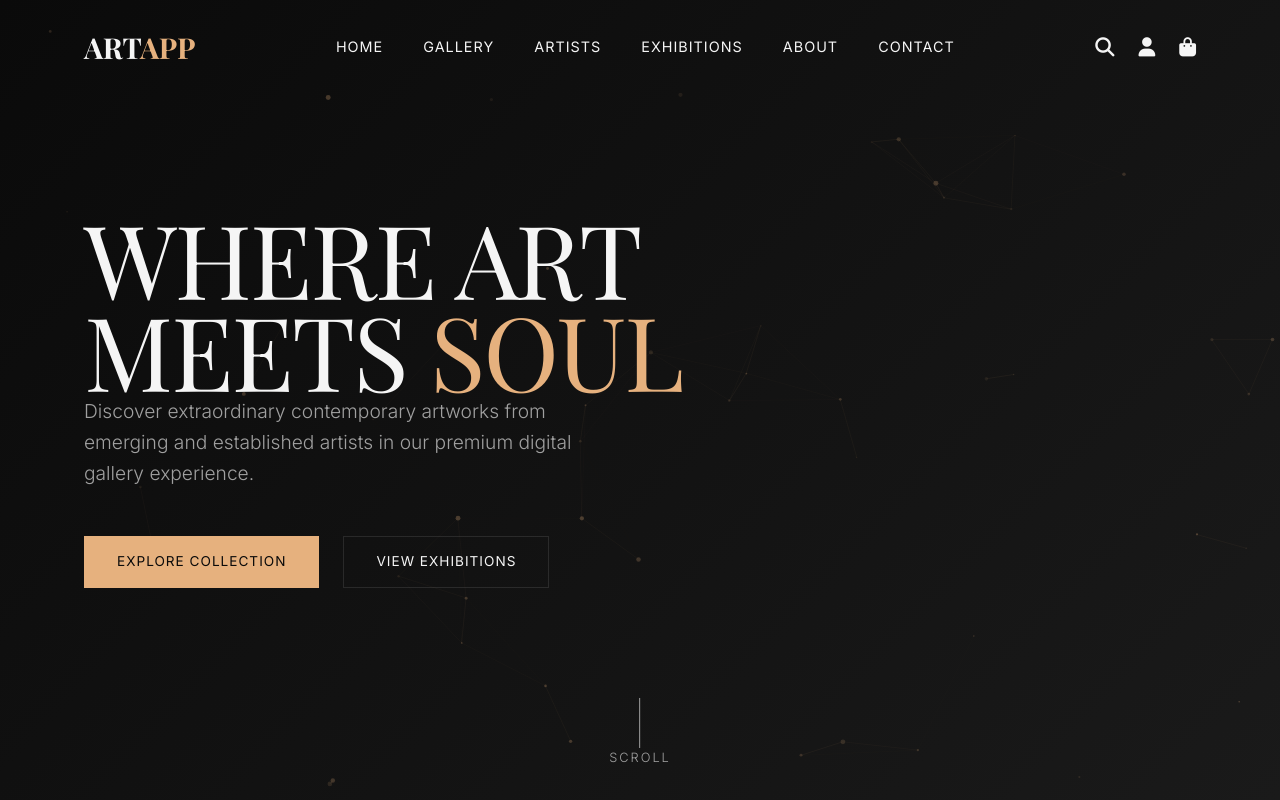
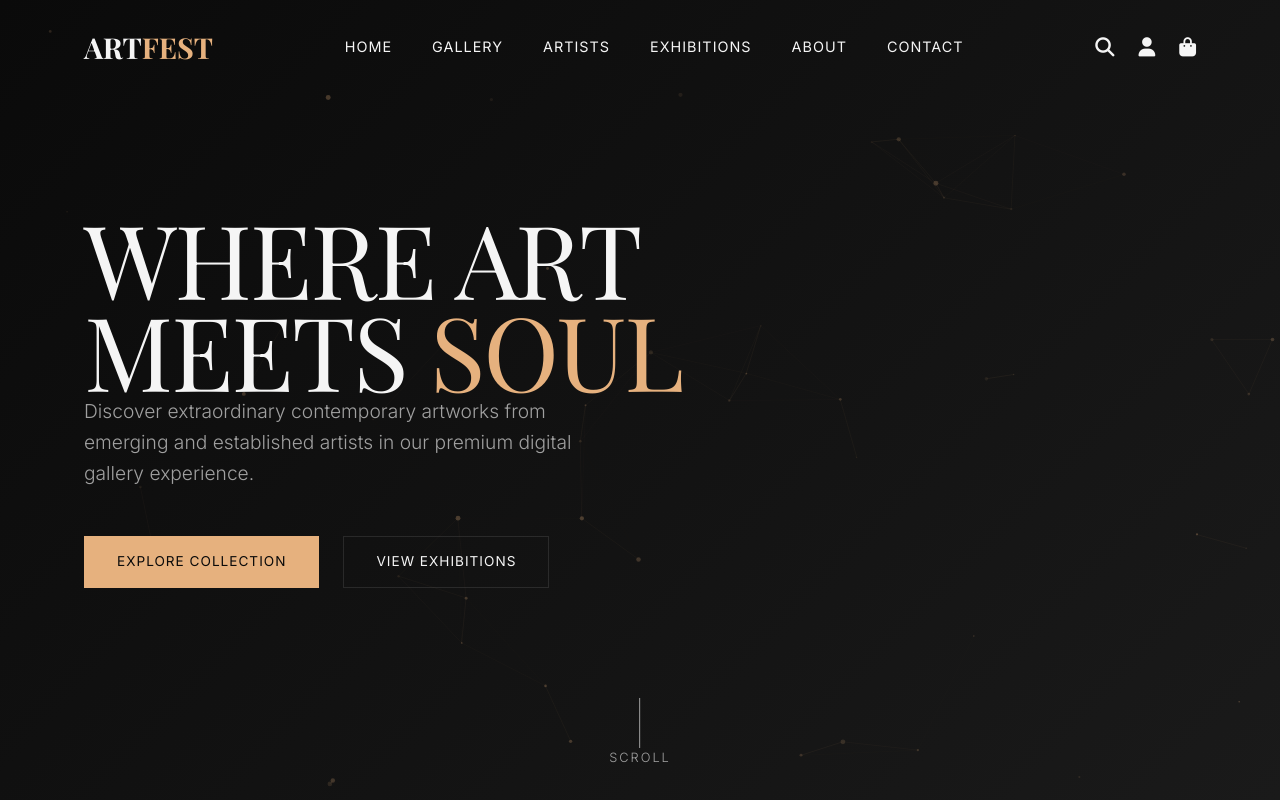
Before and after one commit to Cenx-bash/Art-Gallery, a plain HTML site: page index.html in a window 1280 px wide. Shown: the top 800 px of the page. Drawn offline with nearby package versions, Linux system fonts and the light colour scheme.

Commit message:
Change title from 'ART APP' to 'ART FEST'

```diff
--- a/index.html
+++ b/index.html
@@ -3,7 +3,7 @@
 <head>
     <meta charset="UTF-8">
     <meta name="viewport" content="width=device-width, initial-scale=1.0">
-    <title>ART APP</title>
+    <title>ART FEST</title>
     <link rel="stylesheet" href="styles.css">
     <link href="https://fonts.googleapis.com/css2?family=Playfair+Display:wght@400;700&family=Inter:wght@300;400;600&display=swap" rel="stylesheet">
     <link rel="stylesheet" href="https://cdnjs.cloudflare.com/ajax/libs/font-awesome/6.4.0/css/all.min.css">
@@ -12,7 +12,7 @@
     <!-- Navigation -->
     <nav class="navbar">
         <div class="nav-container container">
-            <a href="#" class="logo">ART<span>APP</span></a>
+            <a href="#" class="logo">ART<span>FEST</span></a>
             <ul class="nav-menu">
                 <li class="nav-item"><a href="#home" class="nav-link">Home</a></li>
                 <li class="nav-item"><a href="#gallery" class="nav-link">Gallery</a></li>
```
